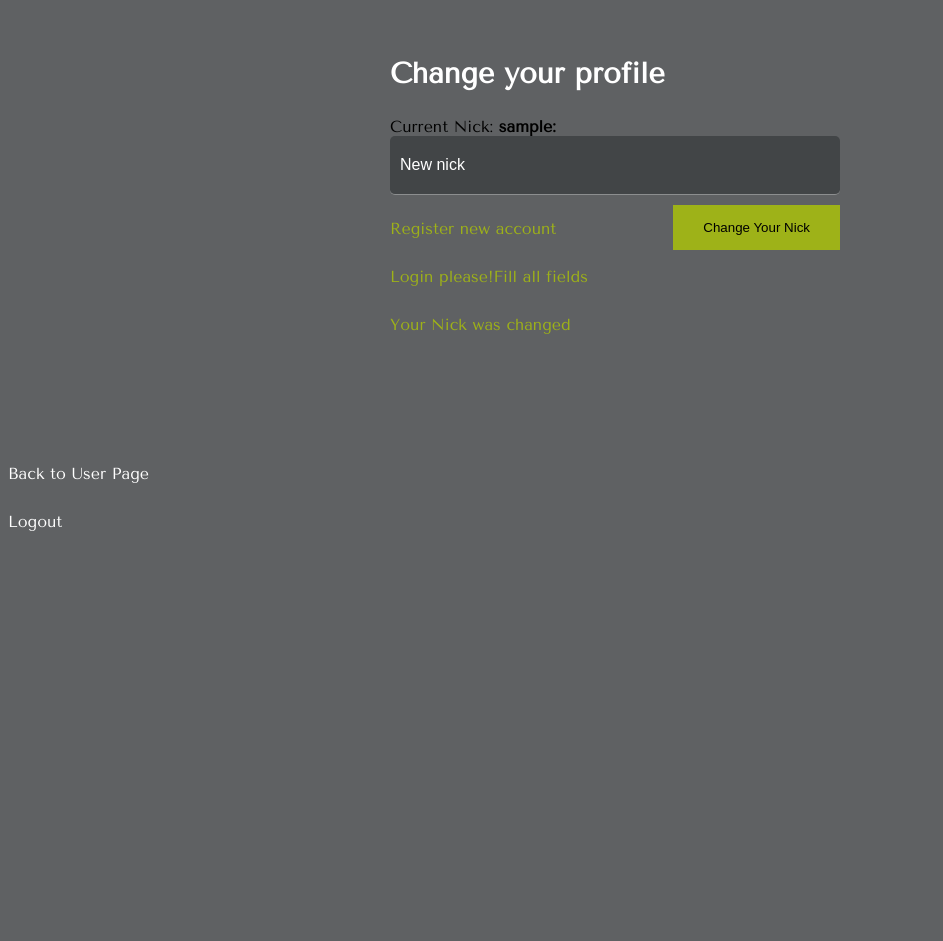
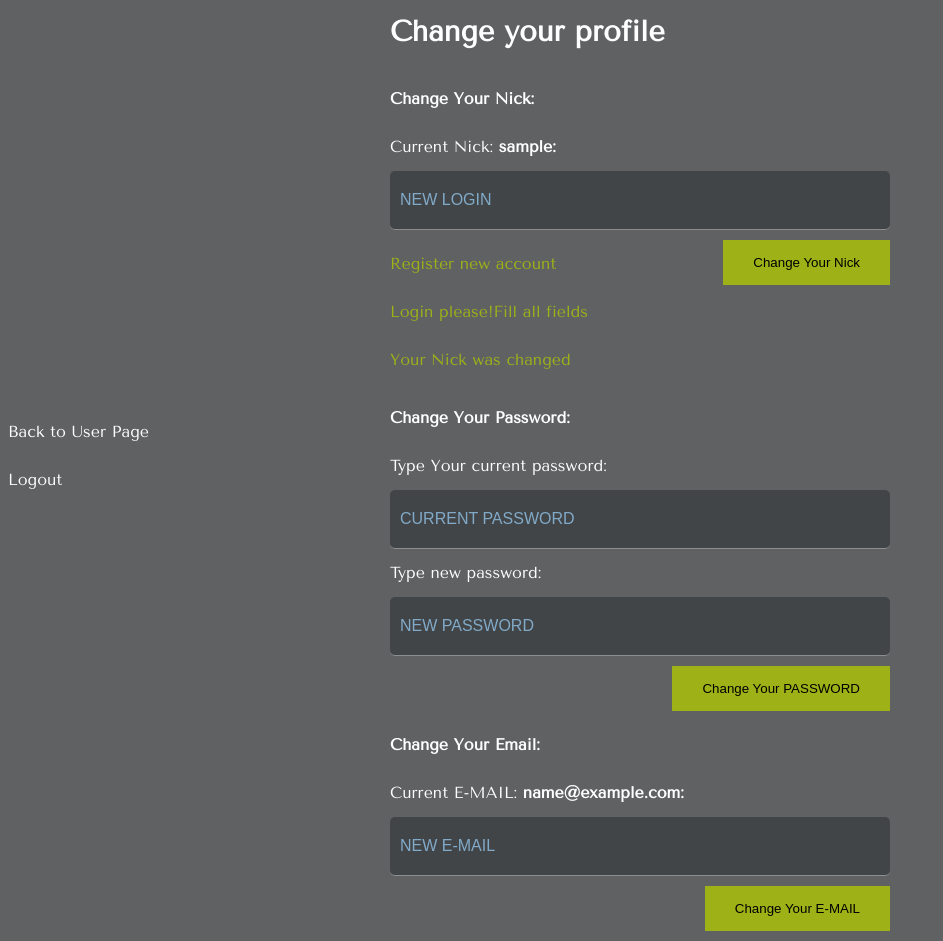
Before and after one commit to lexus12/LoginProject, a PHP site: page /profile.php in a window 1280 px wide. Shown: the whole page, without its empty margins (0-943 px from the left). Before the commit the page ends 531 px from the top, so only its background shows below. Run offline with PHP 8.4, Linux system fonts and the light colour scheme; the visitor is signed in with stand-in values (Sample User, id 1).

Commit message:
Update profile.php
Add a password change and E-mail change options

```diff
--- a/profile.php
+++ b/profile.php
@@ -9,11 +9,14 @@ session_start();
 	<body>
 		<div class="info">
 			<div class="container">
-				  <div class="login">
+
+				  <div>
 					<h1 class="login-heading"><strong>Change your profile</strong></h1>
+						<div class="lnk">
+						<b>Change Your Nick:</b><br/>
 						 <form action="classes/profile.class.php" method="post">
 							Current Nick: <b><?php echo $_SESSION['nick'], ': '; ?></b>
-						<input type="text" name="nick" placeholder="LOGIN" required="required" class="input-txt" value="New nick"/>
+							<input type="text" name="nick" placeholder="NEW LOGIN" required="required" class="input-txt"/>
 							   <div class="login-footer">
 									<button type="submit" class="btn btn--right" name="changeNick">Change Your Nick</button>
 									<div class="comm">
@@ -27,6 +30,46 @@ session_start();
 						 </div>
 					</div>
 
+					 <div  class="lnk">
+						<form action="classes/profile.class.php" method="post">
+							<b>Change Your Password:</b><br/>
+							Type Your current password:
+							<input type="text" name="pass" placeholder="CURRENT PASSWORD" required="required" class="input-txt"/>
+							Type new password:
+							<input type="text" name="newpass" placeholder="NEW PASSWORD" required="required" class="input-txt"/>
+							<div class="login-footer">
+								<button type="submit" class="btn btn--right" name="changePass">Change Your PASSWORD</button>
+								<div class="comm">
+									<?php
+										//adds a comunicats when user need to know something
+										include_once('classes/communicats.class.php');
+									  ?>
+								</div>
+							</div>
+						</form>
+					</div>
+
+					<div>
+						<div class="lnk">
+							<b>Change Your Email:</b><br/>
+							<form action="classes/profile.class.php" method="post">
+							Current E-MAIL: <b><?php echo $_SESSION['email'], ': '; ?></b>
+							<input type="text" name="email" placeholder="NEW E-MAIL" required="required" class="input-txt"/>
+							<div class="login-footer">
+								<button type="submit" class="btn btn--right" name="changeEmail">Change Your E-MAIL</button>
+								<div class="comm">
+									<?php
+										//adds a comunicats when user need to know something
+										include_once('classes/communicats.class.php');
+									?>
+								</div>
+							</div>
+							</form>
+						</div>
+					</div>
+
+			</div>
+
 			<div>
 				<a href="userpage.php" class="lnk">Back to User Page</a>
 			</div>
```
Lines whose indentation alone changed are shown as unchanged.
